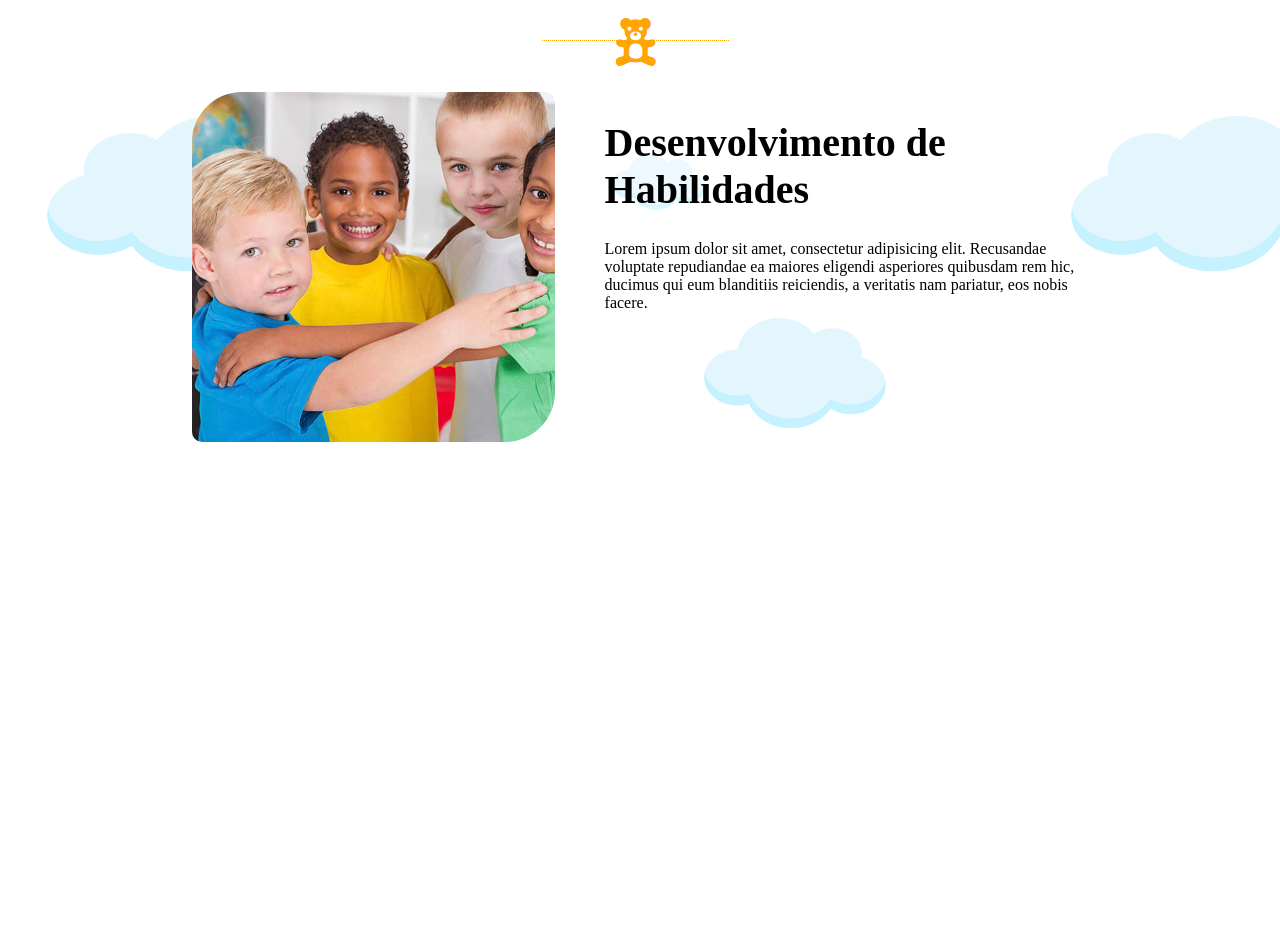
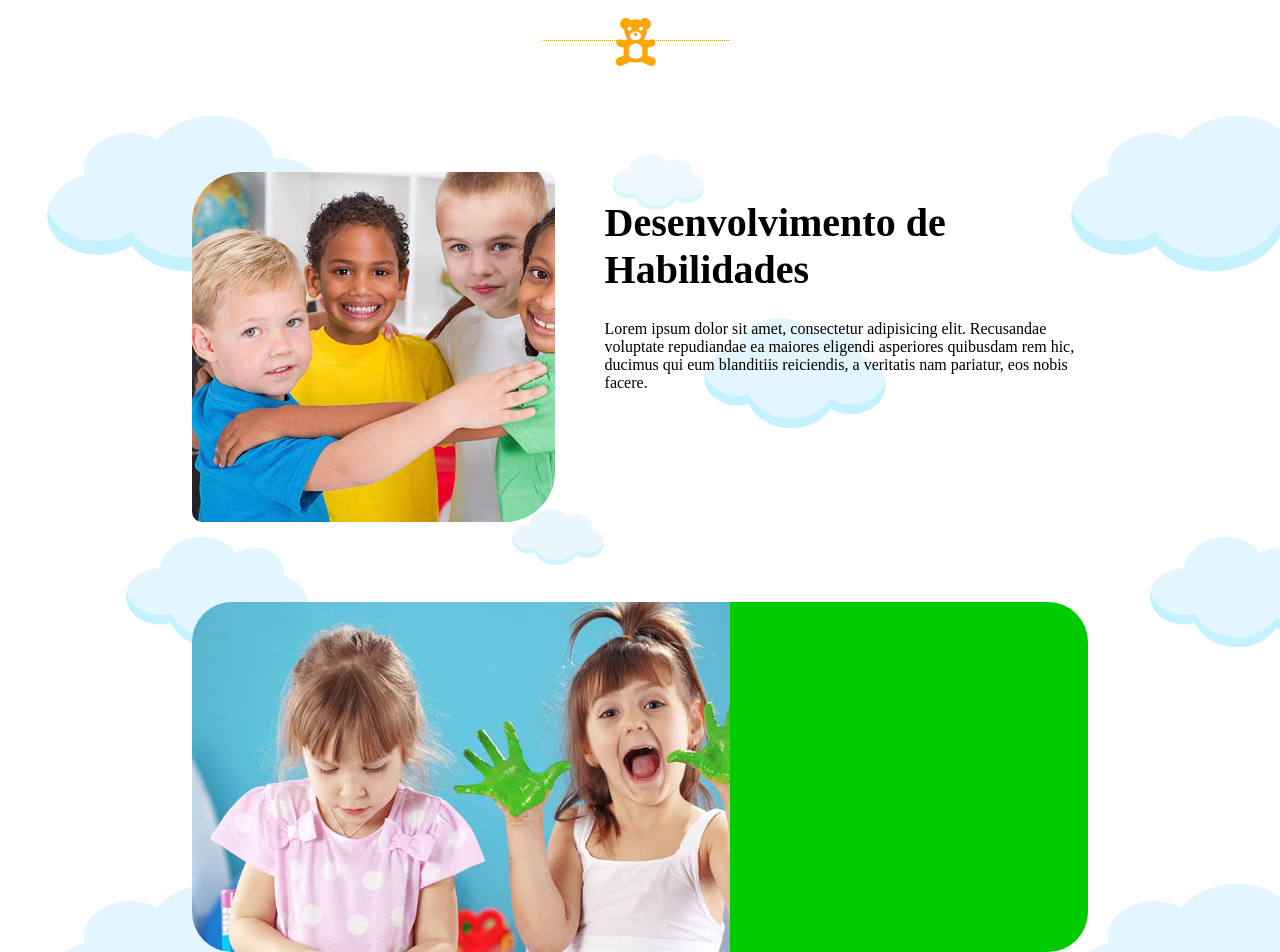
Before and after one commit to fabiooliveirabr/projeto_frontend_01, a plain HTML site: page index.html in a window 1280 px wide. Shown: the part 724-1676 px from the top of the page. Before the commit the page ends 1166 px from the top, so only its background shows below. Drawn offline with Linux system fonts and the light colour scheme; a web font is replaced by a local one.

Commit message:
Secao 2 iniciada

```diff
--- a/estilo.css
+++ b/estilo.css
@@ -80,10 +80,11 @@ body{
     text-align: center;
 }
 
-#secao_01{
+#secao_01, #secao_02{
     display: flex;
     width: 70%;
     margin: auto;
+    margin-top: 80px;
 }
 #criancas_secao_01{
     background-image: url('imagens/criancas2.jpg');
@@ -101,3 +102,18 @@ body{
 #conteudo_secao_01 h1{
     font-size: 40px;
 }
+
+
+#criancas_secao_02{
+    width: 60%;
+    height: 350px;
+    background-image: url('/imagens/criancas3.jpg');
+    background-size: cover;
+    border-radius: 40px 0px 0px 40px;
+}
+
+#conteudo_secao_02{
+    background-color: var(--verde_limao);
+    width: 40%;
+    border-radius: 0px 40px 40px 0px;
+}
--- a/index.html
+++ b/index.html
@@ -45,6 +45,11 @@
             </div>
         </div><!-- Fim da seção 1 -->
 
+        <div id="secao_02">
+            <div id="criancas_secao_02"></div>
+            <div id="conteudo_secao_02"></div>
+        </div><!-- Fim da seção 2 -->
+
 
 
     </div><!--Fim do container-->
```
